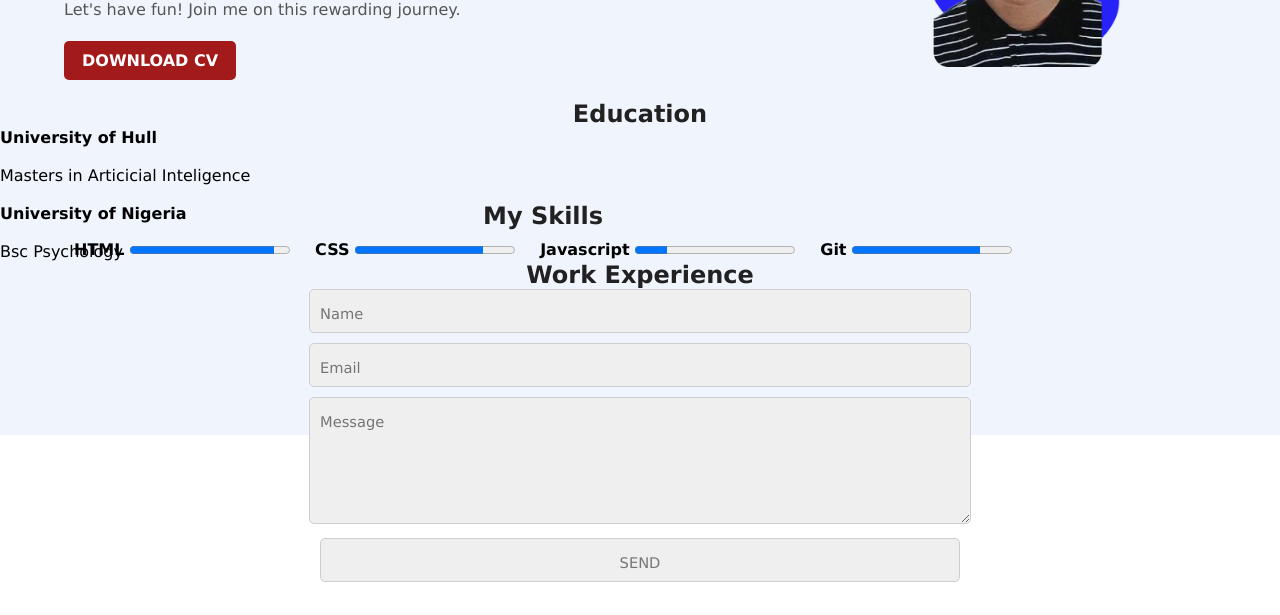
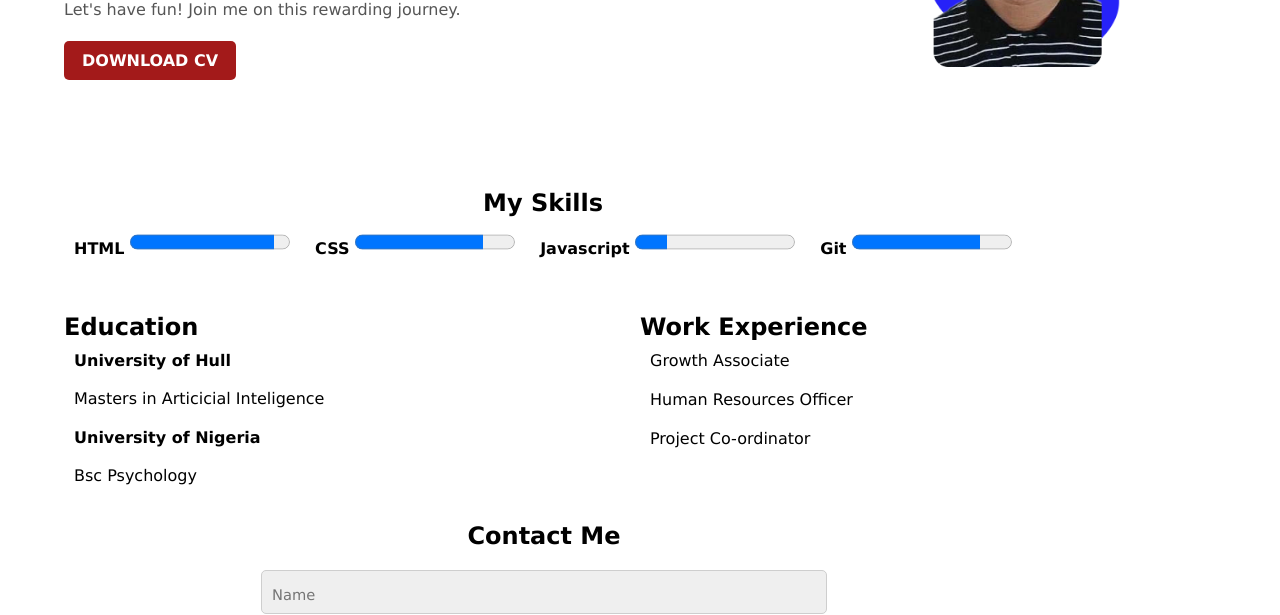
Before and after one commit to codewithjhey/EPICODE-U1-D5-HW, a plain HTML site: page index.html in a window 1280 px wide. Shown: the part 365-980 px from the top of the page. Before the commit the page ends 957 px from the top, so only its background shows below. Drawn offline with Linux system fonts and the light colour scheme.

Commit message:
finished

```diff
--- a/index.html
+++ b/index.html
@@ -36,8 +36,8 @@
         <img src="./Vector.png" class="blue" alt="blue behind" />
         <img src="./pic.png" class="boy" alt="picme" />
       </div>
-      <div class="session" id="skill">
-        <h2><span class="span1">My Skills</span></h2>
+      <div id="skill">
+        <h2>My Skills</h2>
         <ul>
           <li>
             HTML
@@ -57,8 +57,9 @@
           </li>
         </ul>
       </div>
-      <div class="session" id="Edu">
-        <h2><span class="span1">Education</span></h2>
+
+      <div class="Edu">
+        <h2>Education</h2>
         <ul>
           <li>
             <h4>University of Hull</h4>
@@ -73,10 +74,19 @@
           </li>
         </ul>
       </div>
-      <div class="session" id="work">
-        <h2><span class="span1"> Work Experience</span></h2>
+
+      <div class="work">
+        <h2>Work Experience</h2>
+        <ul>
+          <li>Growth Associate</li>
+          <br />
+          <li>Human Resources Officer</li>
+          <br />
+          <li>Project Co-ordinator</li>
+        </ul>
       </div>
-      <form>
+      <form id="contact">
+        <h2 class="cont1">Contact Me</h2>
         <input name="name" placeholder="Name" type="text" required /><br />
         <input name="email" placeholder="Email" type="email" required /><br />
         <textarea name="message" placeholder="Message" required></textarea>
--- a/style.css
+++ b/style.css
@@ -8,7 +8,7 @@
   position: relative;
   width: 100%;
   height: 100vh;
-  background: #eff4fd;
+  background: #ffffff;
 }
 
 nav {
@@ -100,10 +100,10 @@ span {
 
 #skill {
   position: absolute;
-  margin-top: 1em;
+  margin-top: 0.5em;
   display: inline-block;
   margin-left: 5%;
-  margin-top: 8%;
+  margin-top: 7%;
 }
 
 #skill ul li {
@@ -112,17 +112,45 @@ span {
   margin: 10px 10px;
 }
 
+#skill ul li progress {
+  height: 30px;
+  color: #3fb6b2;
+}
+
 .span1 {
   color: #212121;
 }
 
-.session h2 {
+#skill h2 {
   text-align: center;
 }
 
 form {
   text-align: center;
-  margin-top: 0;
+  position: absolute;
+  margin-top: 2%;
+}
+
+#contact {
+  width: 85%;
+  position: absolute;
+  margin-top: 5%;
+}
+
+.submit {
+  background-color: rgb(163, 26, 26);
+  padding: 12px 45px;
+  border-radius: 5px;
+  cursor: pointer;
+  border: none;
+  outline: none;
+  margin: 0;
+  font-weight: bold;
+  color: #ffffff;
+}
+
+.submit:hover {
+  background-color: #2622f8;
 }
 textarea {
   height: 100px;
@@ -140,3 +168,39 @@ textarea {
   width: 50%;
   outline: none;
 }
+
+.Edu {
+  position: absolute;
+  display: inline-block;
+  margin-left: 5%;
+  margin-top: 12%;
+  padding-top: 60px;
+}
+
+.edu h2 {
+  text-align: center;
+  margin-bottom: 20px;
+  padding-bottom: 20px;
+  margin-top: 7%;
+}
+
+.work {
+  padding-top: 60px;
+  margin-left: 50%;
+  margin-top: 12%;
+  display: inline-block;
+}
+
+.Edu ul li {
+  display: inline-block;
+  margin: 10px 10px;
+}
+
+.work ul li {
+  display: inline-block;
+  margin: 10px 10px;
+}
+
+.cont1 {
+  margin-bottom: 20px;
+}
```
